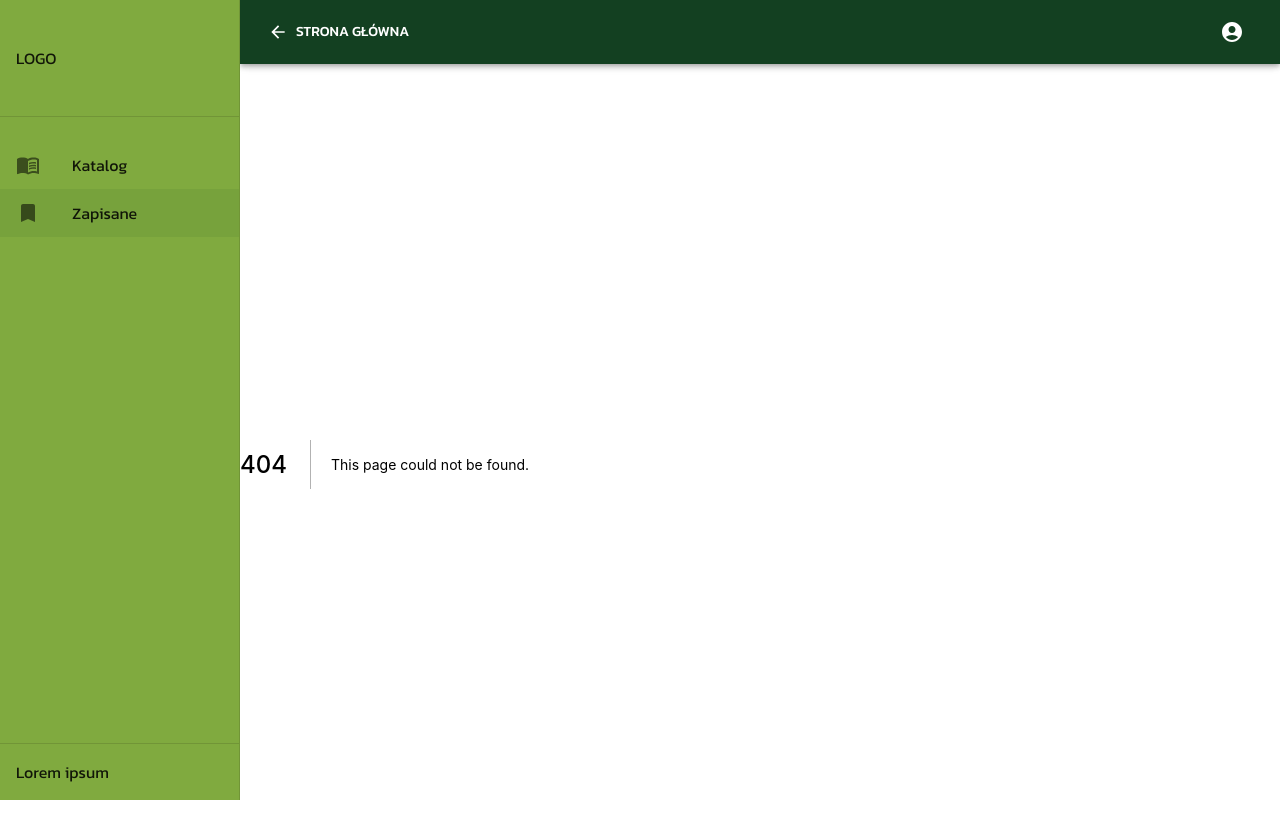
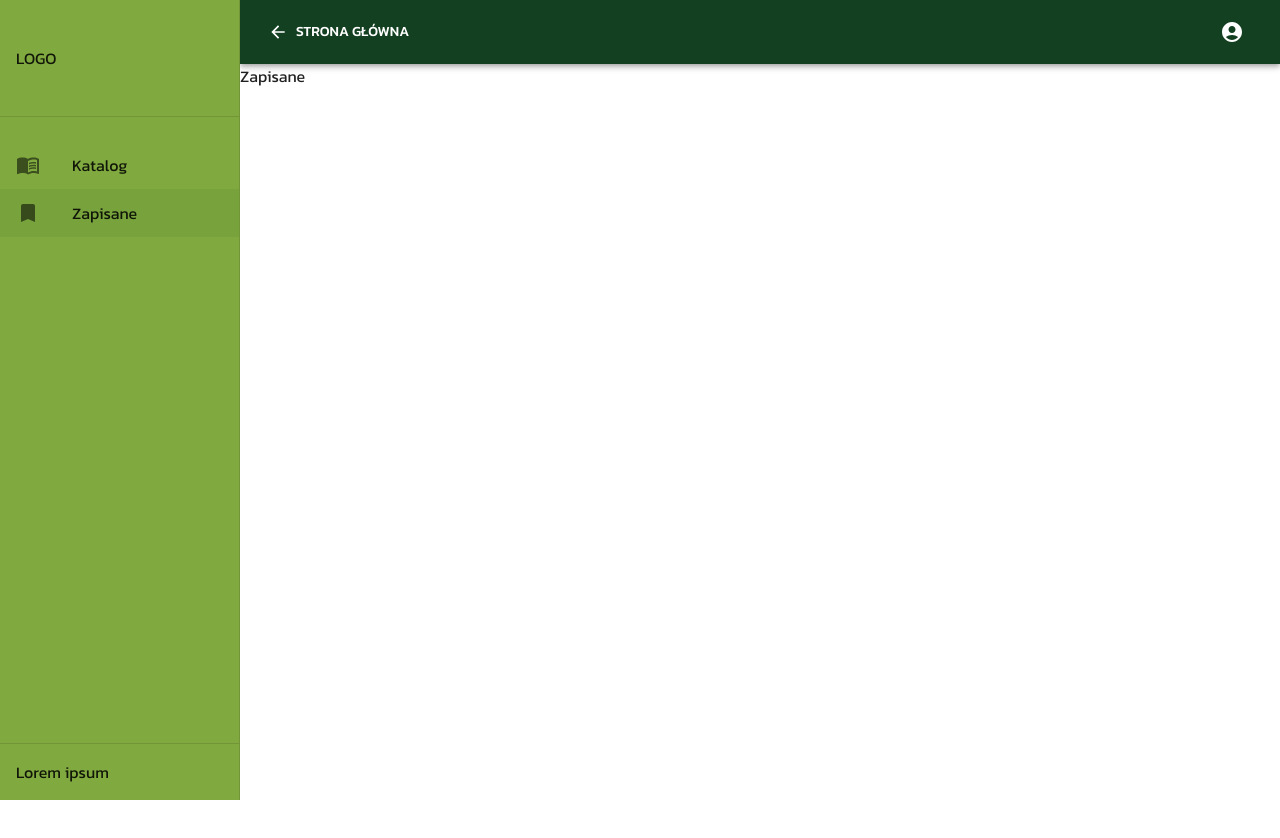
Before and after one commit to kzuraniewski/catalog, a Next.js app: page /zapisane in a window 1280 px wide. Before the commit this address had no page. Shown: the top 838 px of the page. After the commit the page ends 800 px from the top, so only its background shows below. Built offline with nearby package versions, Linux system fonts and the light colour scheme.

Commit message:
subpages

```diff
--- a/pages/index.tsx
+++ b/pages/index.tsx
@@ -1,7 +1,7 @@
 import type { NextPage } from 'next';
 
-const Home: NextPage = () => {
-	return <div>Home</div>;
+const Katalog: NextPage = () => {
+	return <div>Katalog</div>;
 };
 
-export default Home;
+export default Katalog;
--- /dev/null
+++ b/pages/zapisane.tsx
@@ -0,0 +1,8 @@
+import React from 'react';
+import type { NextPage } from 'next';
+
+const Zapisane: NextPage = () => {
+	return <div>Zapisane</div>;
+};
+
+export default Zapisane;
```
Also changed, not shown: pages/404.tsx (added, +7 -0 lines).
